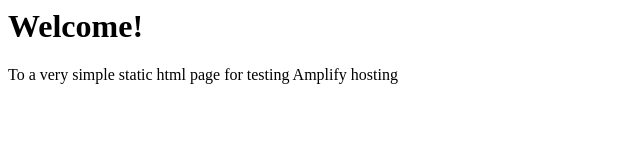
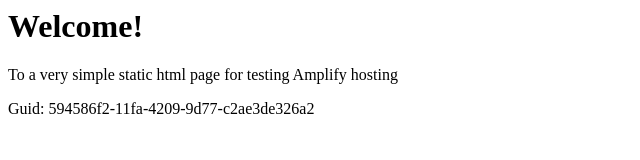
Before and after one commit to aws-aemilia-gru/Github-PR-Commit-Integration-Test-DoNotTouch-v0-prod-sa-east-1, a website: page src/index.html in a window 1280 px wide. Shown: the whole page, without its empty margins (0-640 px from the left). Drawn offline with Linux system fonts and the light colour scheme.

Commit message:
commit from integ tests

```diff
--- a/src/index.html
+++ b/src/index.html
@@ -1,3 +1,5 @@
+
+
 <html lang="en">
 
 <head>
@@ -10,6 +12,6 @@
 <body>
     <h1>Welcome!</h1>
     <p>To a very simple static html page for testing Amplify hosting</p>
-</body>
+    <p>Guid: 594586f2-11fa-4209-9d77-c2ae3de326a2</p></body>
 
 </html>
```
